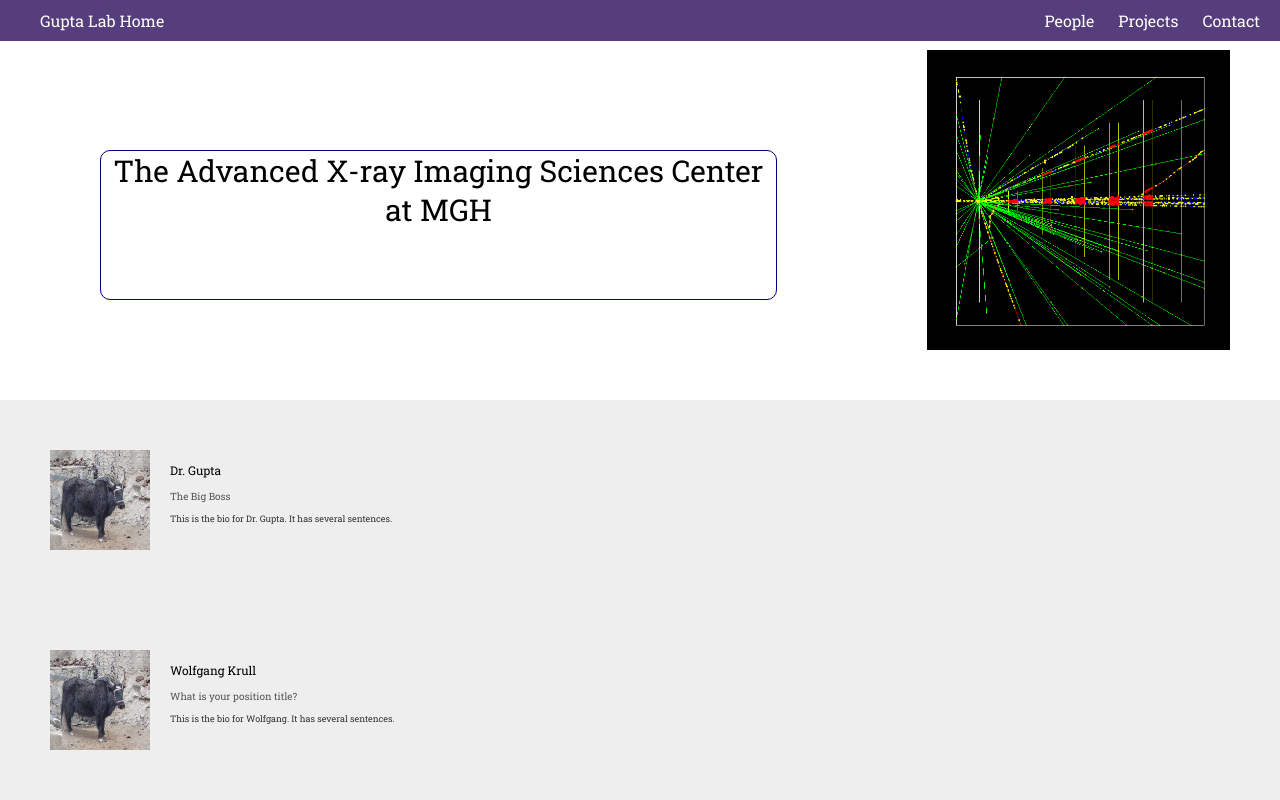
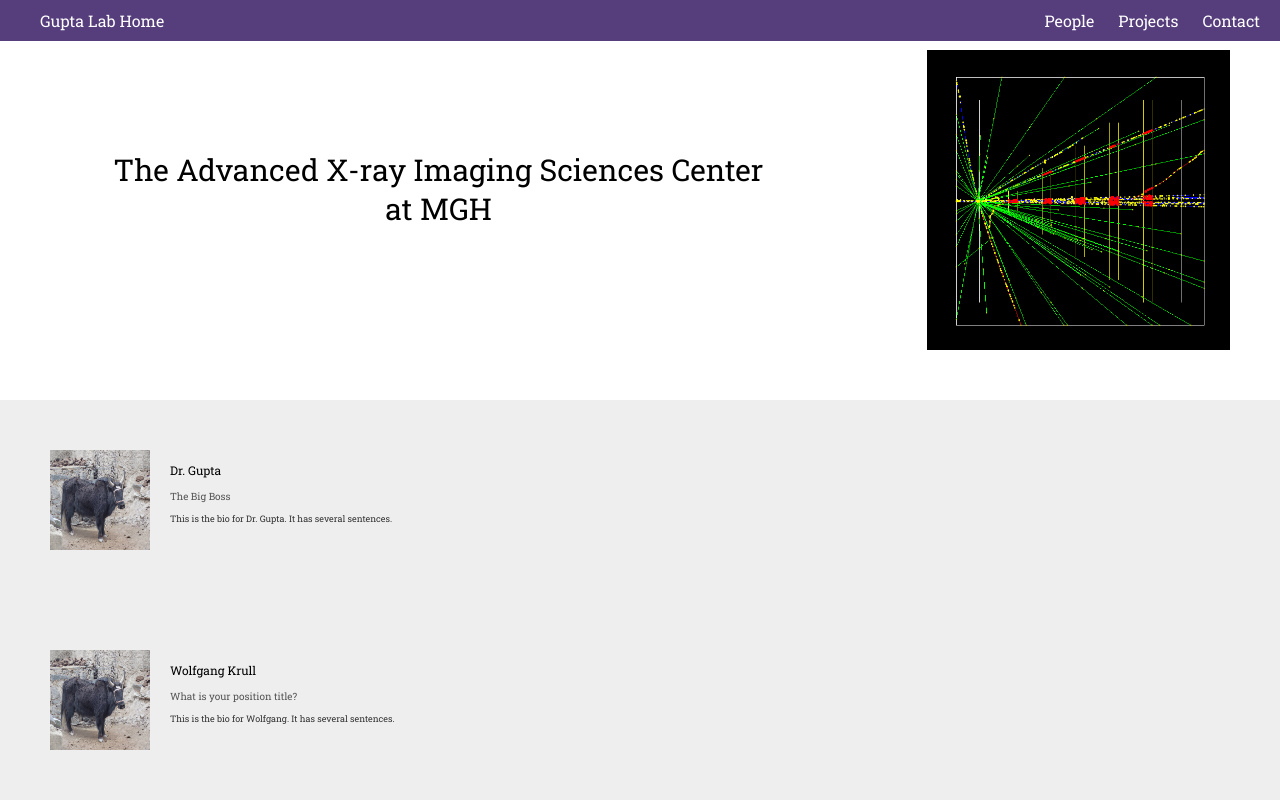
Before and after one commit to avicramer/guptaLab, a website: page index2.html in a window 1280 px wide. Shown: the top 800 px of the page. Drawn offline with Linux system fonts and the light colour scheme.

Commit message:
no border

```diff
--- a/index2.html
+++ b/index2.html
@@ -55,8 +55,6 @@
         margin:100px;
         margin-top: 150px;
         text-align: center;
-        border:1px solid navy;
-        border-radius: 10px;
     }
 
     #people {
```
